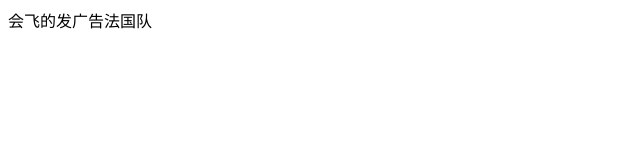
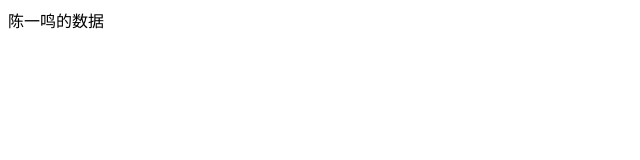
Before and after one commit to rainbow6RUI/parkingLotManagementSystem, a plain HTML site: page index.html in a window 1280 px wide. Shown: the whole page, without its empty margins (0-640 px from the left). Drawn offline with Linux system fonts and the light colour scheme.

Commit message:
creat main

```diff
--- a/index.html
+++ b/index.html
@@ -5,6 +5,6 @@
     <title>Title</title>
 </head>
 <body>
-会飞的发广告法国队
+陈一鸣的数据
 </body>
 </html>
```
